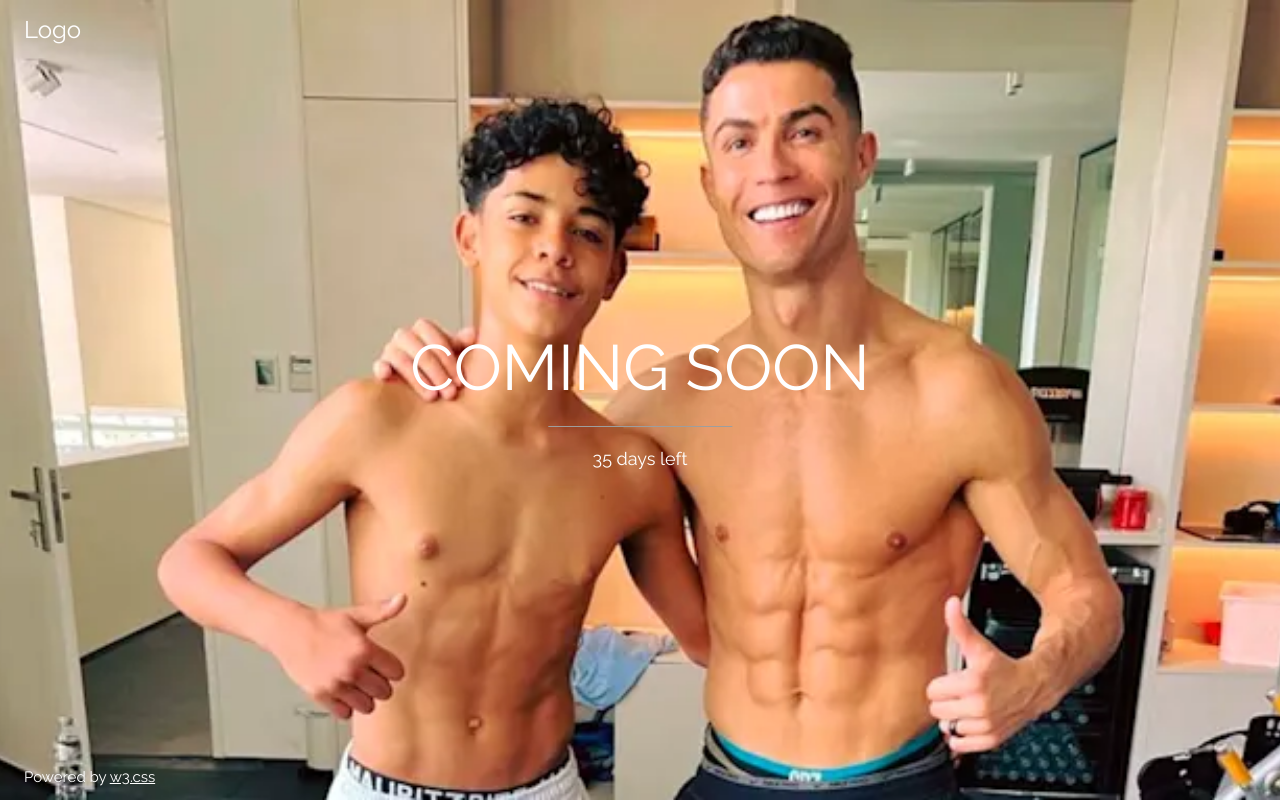
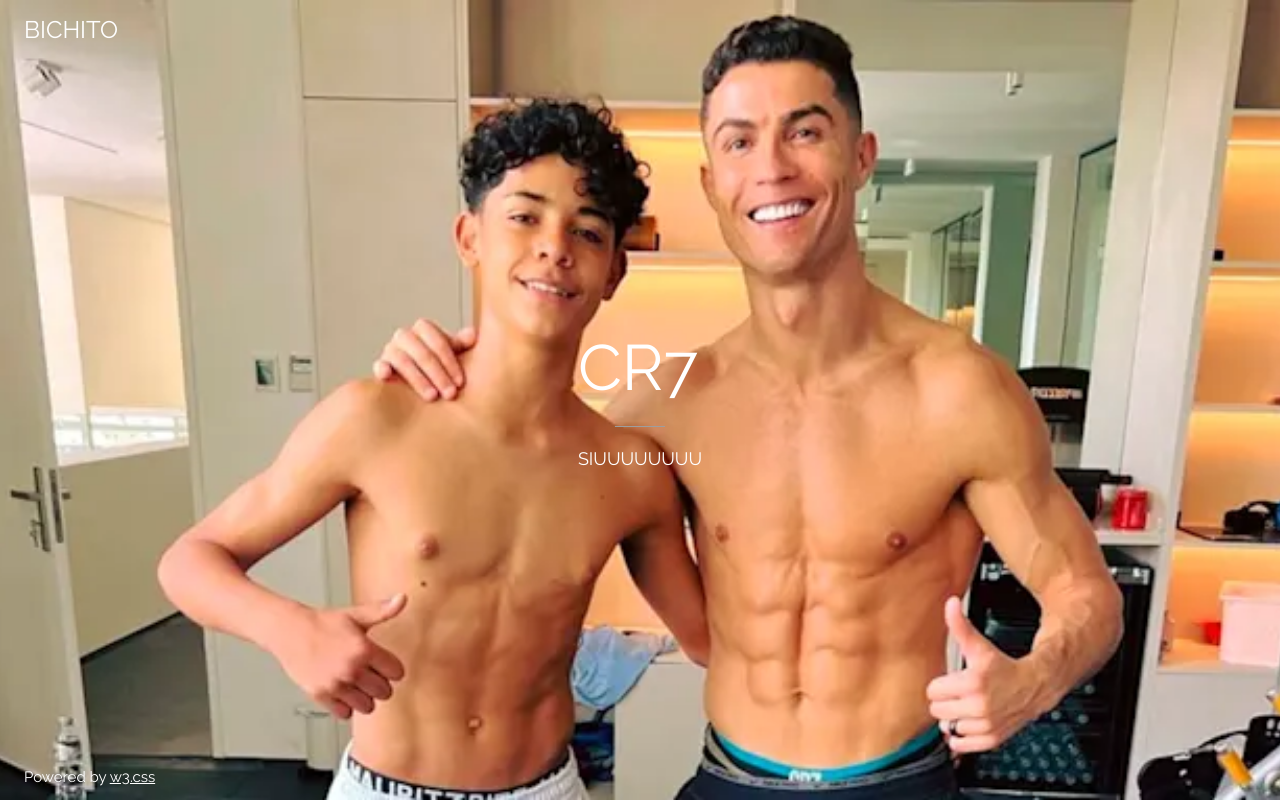
Before and after one commit to AntonioLV8/AntonioLV8, a plain HTML site: page ejerciciosconplantillas/index01.html in a window 1280 px wide. Drawn offline with nearby package versions, Linux system fonts and the light colour scheme.

Commit message:
Update index01.html

```diff
--- a/ejerciciosconplantillas/index01.html
+++ b/ejerciciosconplantillas/index01.html
@@ -21,12 +21,12 @@ body, html {height: 100%}
 
 <div class="bgimg w3-display-container w3-animate-opacity w3-text-white">
   <div class="w3-display-topleft w3-padding-large w3-xlarge">
-    Logo
+    BICHITO
   </div>
   <div class="w3-display-middle">
-    <h1 class="w3-jumbo w3-animate-top">COMING SOON</h1>
+    <h1 class="w3-jumbo w3-animate-top">CR7</h1>
     <hr class="w3-border-grey" style="margin:auto;width:40%">
-    <p class="w3-large w3-center">35 days left</p>
+    <p class="w3-large w3-center">SIUUUUUUUU</p>
   </div>
   <div class="w3-display-bottomleft w3-padding-large">
     Powered by <a href="https://www.w3schools.com/w3css/default.asp" target="_blank">w3.css</a>
```
